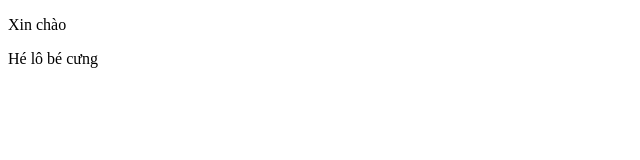
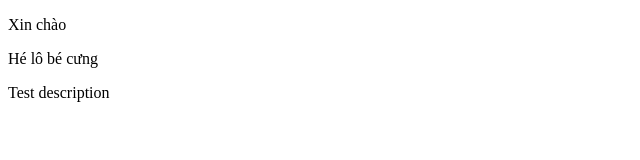
Before and after one commit to khiemdang111/test, a plain HTML site: page index.html in a window 1280 px wide. Shown: the whole page, without its empty margins (0-640 px from the left). Drawn offline with Linux system fonts and the light colour scheme.

Commit message:
tiếp
tiếp theo

```diff
--- a/index.html
+++ b/index.html
@@ -8,5 +8,6 @@
 <body>
     <p>Xin chào</p>
     <span>Hé lô bé cưng</span>
+    <p>Test description</p>
 </body>
 </html>
```
